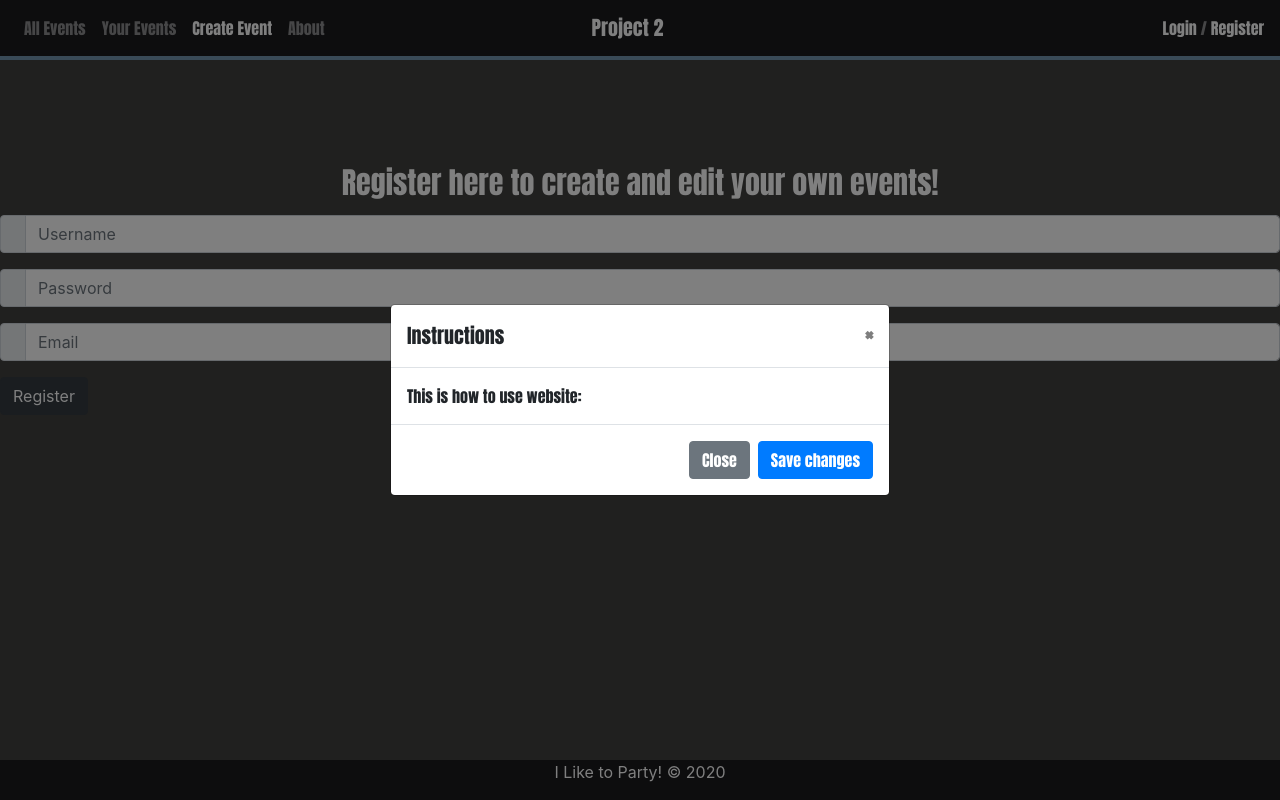
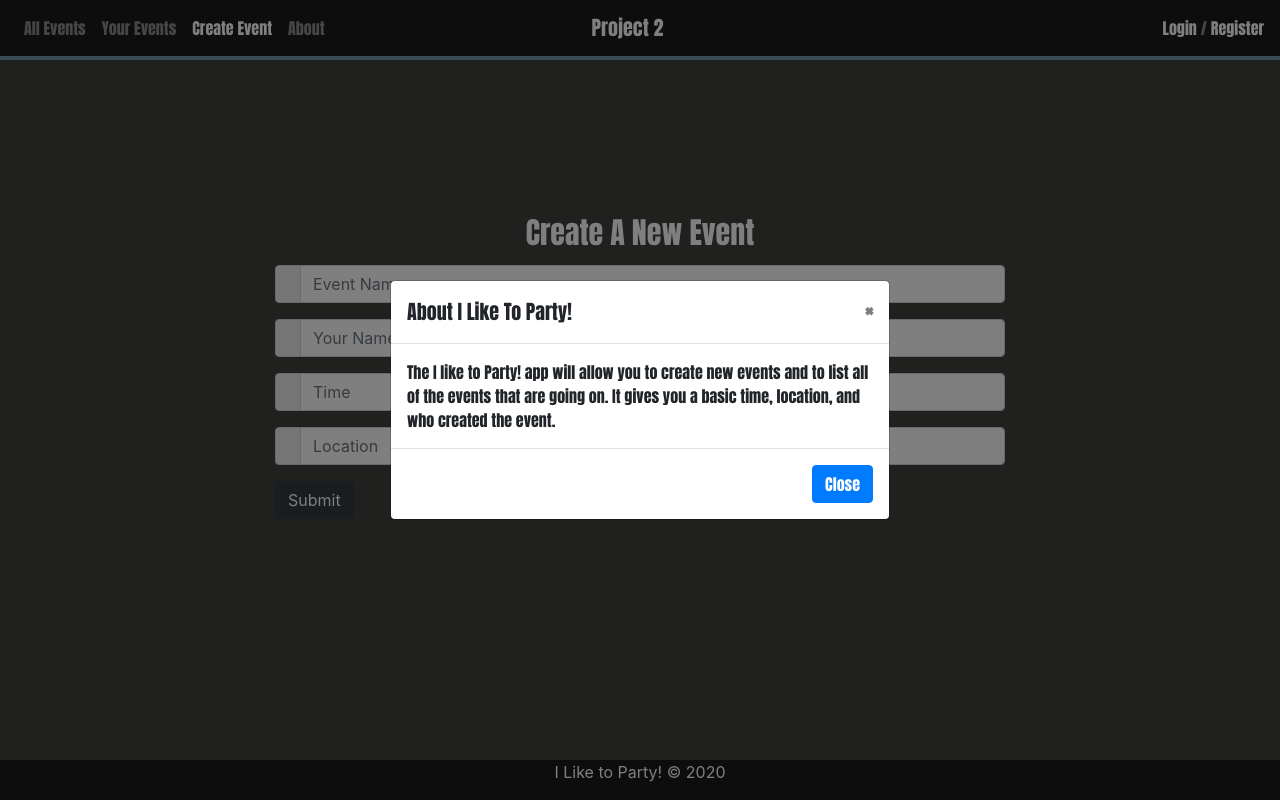
Before and after one commit to cadeclark/Project-2, a website: page public/createEvent.html in a window 1280 px wide. Both pictures are taken after a click on the link "About". Drawn offline with nearby package versions, Linux system fonts and the light colour scheme.

Commit message:
Added titles the the event information section. Also added the input fields under the Create Events tab

```diff
--- a/package.json
+++ b/package.json
@@ -34,7 +34,7 @@
     "eslint": "^4.19.1",
     "eslint-config-prettier": "^2.9.0",
     "eslint-plugin-prettier": "^2.6.2",
-    "mocha": "^5.2.0",
+    "mocha": "^8.0.1",
     "prettier": "^1.13.7"
   }
 }
--- a/public/createEvent.html
+++ b/public/createEvent.html
@@ -4,7 +4,7 @@
 <head>
   <meta charset="utf-8" />
   <meta name="viewport" content="width=device-width, initial-scale=1, shrink-to-fit=no" />
-  <link rel="stylesheet" href="./stylesheets/style.css"/>
+  <link rel="stylesheet" href="./stylesheets/style.css" />
   <link href="https://fonts.googleapis.com/css2?family=Anton&display=swap" rel="stylesheet">
   <link rel="stylesheet" href="https://stackpath.bootstrapcdn.com/bootstrap/4.5.0/css/bootstrap.min.css"
     integrity="sha384-9aIt2nRpC12Uk9gS9baDl411NQApFmC26EwAOH8WgZl5MYYxFfc+NcPb1dKGj7Sk" crossorigin="anonymous" />
@@ -37,19 +37,19 @@
         </li>
 
         <!-- Modal to give instructions how to use website -->
-        <div class="modal fade" id="exampleModalCenter" tabindex="-1" role="dialog" aria-labelledby="exampleModalCenterTitle" aria-hidden="true">
+        <div class="modal fade" id="exampleModalCenter" tabindex="-1" role="dialog"
+          aria-labelledby="exampleModalCenterTitle" aria-hidden="true">
           <div class="modal-dialog modal-dialog-centered" role="document">
             <div class="modal-content">
               <div class="modal-header">
-                <h5 class="modal-title" id="exampleModalCenterTitle">Instructions</h5>
+                <h5 class="modal-title" id="exampleModalCenterTitle">About I Like To Party!</h5>
                 <button type="button" class="close" data-dismiss="modal" aria-label="Close">
                   <span aria-hidden="true">&times;</span>
                 </button>
               </div>
-              <div class="modal-body">This is how to use website:</div>
+              <div class="modal-body">The I like to Party! app will allow you to create new events and to list all of the events that are going on. It gives you a basic time, location, and who created the event.</div>
               <div class="modal-footer">
-                <button type="button" class="btn btn-secondary" data-dismiss="modal">Close</button>
-                <button type="button" class="btn btn-primary">Save changes</button>
+                <button type="button" class="btn btn-primary" data-dismiss="modal">Close</button>
               </div>
             </div>
           </div>
@@ -68,37 +68,59 @@
 
   </nav>
 
-  <!-- Main Body Goes Here -->
+  <div class="container">
+    <div class="row">
+      <div class="col-lg-2"></div>
 
-  <div class="register-login-text"> Register here to create and edit your own events!</div>
-  <!-- Username Field -->
+      <div class="col-lg-8">
+
+
+        <!-- Simple Text Fields -->
+
+        <div class="register-login-text">Create A New Event</div>
+
+
+        <!-- Event Name Field -->
+        <form action="/register" method="POST">
           <div class="input-group mb-3">
             <div class="input-group-prepend">
               <span class="input-group-text" id="basic-addon1"><i class="fas fa-user-friends"></i></span>
             </div>
-            <input type="text" class="form-control" placeholder="Username" aria-label="Username"
-              aria-describedby="basic-addon1">
+            <input type="text" class="form-control" id="event-name" placeholder="Event Name" aria-label="Username"
+              aria-describedby="basic-addon1" required>
           </div>
-  <!-- Password Field -->
+          <!-- Created By Field -->
           <div class="input-group mb-3">
             <div class="input-group-prepend">
               <span class="input-group-text" id="basic-addon1"><i class="fas fa-lock"></i></span>
             </div>
-            <input type="text" class="form-control" placeholder="Password" aria-label="Password"
+            <input type="text" class="form-control" id="created-by" placeholder="Your Name" aria-label="Password"
               aria-describedby="basic-addon1">
           </div>
-  <!-- Email Field -->
+          <!-- Event Time Field -->
           <div class="input-group mb-3">
             <div class="input-group-prepend">
               <span class="input-group-text" id="basic-addon1"><i class="fas fa-envelope"></i></span>
             </div>
-            <input type="text" class="form-control" placeholder="Email" aria-label="Email"
+            <input type="text" class="form-control" id="event-time" placeholder="Time" aria-label="Email"
+              aria-describedby="basic-addon1">
+          </div>
+          <!-- Event Location -->
+          <div class="input-group mb-3">
+            <div class="input-group-prepend">
+              <span class="input-group-text" id="basic-addon1"><i class="fas fa-envelope"></i></span>
+            </div>
+            <input type="text" class="form-control" id="event-location" placeholder="Location" aria-label="Email"
               aria-describedby="basic-addon1">
           </div>
 
-          <button type="button" class="btn btn-dark">Register</button>
+        </form>
+        <button type="submit" class="btn btn-dark">Submit</button>
 
       </div>
+    </div>
+  </div>
+
 
 
   <div class="footer">
--- a/public/stylesheets/style.css
+++ b/public/stylesheets/style.css
@@ -72,12 +72,18 @@ border-color: white;
   padding-bottom: 10px;
 }
 
-#all-events-title {
+.event-titles {
   font-family: 'Anton', sans-serif;
   color: white;
   text-align: center;
+  text-decoration: underline;
 }
 
 #event-info {
 background-color: rgb(126, 126, 126);
 }
+
+.anton {
+  font-family: 'Anton', sans-serif;
+  color: white;
+}
```
Also changed, not shown: public/index.html (+49 -36 lines), public/login.html (+3 -4 lines), public/register.html (+8 -7 lines), public/yourEvents.html (+5 -5 lines), 1 other file. Lines whose indentation alone changed are shown as unchanged.
